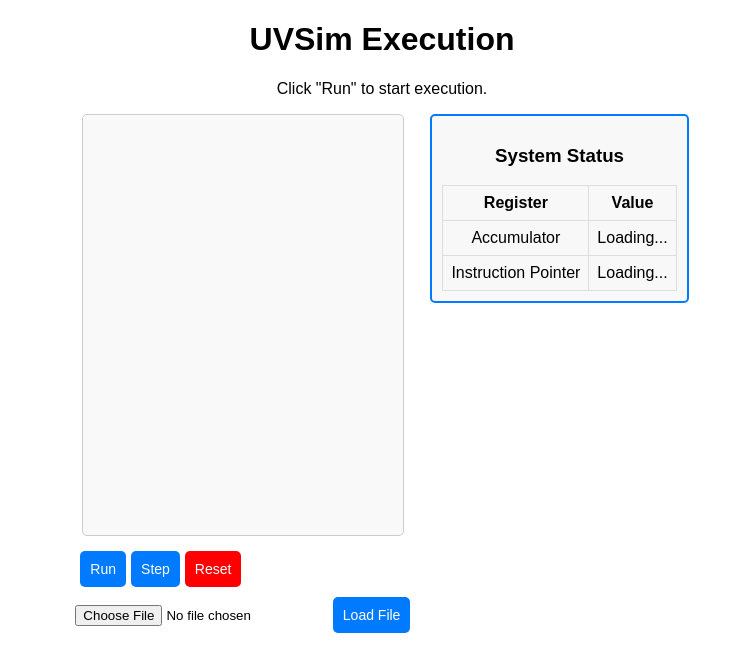
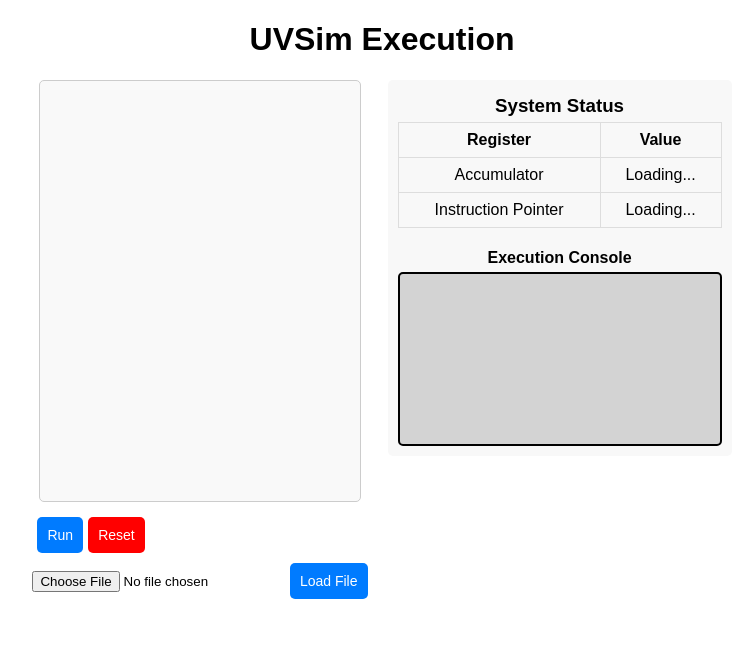
Before and after one commit to lrivera238/UVSim, a Flask app: page / in a window 1280 px wide. Shown: the top 672 px of the page, without its empty margins (258-1011 px from the left). Run offline with Flask 3, Linux system fonts and the light colour scheme; parts of the project's set-up code (start-up, migrations or seed data) failed here and were passed over.

Commit message:
Console done

```diff
--- a/Services/UVSimService.py
+++ b/Services/UVSimService.py
@@ -130,7 +130,6 @@
                 if self.branch_zero(operand):
                     return {"message": f"Branching to {operand} because accumulator is zero"}
             case "43":  # Halt
-                self.model.instruction_pointer += 1
                 return {"message": "Program halted.", "halt": True}
             case _:
                 return {"message": f"Invalid instruction {instruction} at {self.model.instruction_pointer}", "halt": True}
--- a/app/static/script.js
+++ b/app/static/script.js
@@ -76,10 +76,14 @@
     .then(response => response.json())
     .then(data => {
         console.log(data.message);
-        document.getElementById('execution-message').innerText = data.message;
+
+        if (data.message.includes("Input required") ||
+            data.message.includes("Output") ||
+            data.message.includes("Program halted")) {
+            appendToConsole(data.message);
+        }
 
         fetchMemory(); // Update memory and highlight
-        fetchStatus(); // Update accumulator and pointer
 
         if (data.halt) {
             console.log("Execution halted.");
@@ -97,32 +101,12 @@
     .catch(error => console.error('Error executing instruction:', error));
 }
 
-function stepInstruction(userInput = null) {
-    isRunning = false; // Stop auto-run mode
-
-    fetch('/api/step_instruction', {
-        method: 'POST',
-        headers: { 'Content-Type': 'application/json' },
-        body: JSON.stringify({ input: userInput })
-    })
-    .then(response => response.json())
-    .then(data => {
-        console.log(data.message);
-        document.getElementById('execution-message').innerText = data.message;
-
-        fetchMemory(); // Update memory and highlight
-        fetchStatus(); // Update accumulator and pointer
-
-        if (data.halt) {
-            console.log("Execution halted.");
-            return;
-        }
-
-        if (data.waitForInput) {
-            showModal();
-        }
-    })
-    .catch(error => console.error('Error executing instruction:', error));
+function appendToConsole(message) {
+    let consoleElement = document.getElementById('execution-message');
+    let newMessage = document.createElement('div');
+    newMessage.textContent = message;
+    consoleElement.appendChild(newMessage);
+    consoleElement.scrollTop = consoleElement.scrollHeight; // Auto-scroll to latest message
 }
 
 function showModal() {
--- a/app/static/styles.css
+++ b/app/static/styles.css
@@ -61,7 +61,6 @@
 
 /* Status table styling */
 .status-table {
-    border: 2px solid #007BFF;
     padding: 10px;
     border-radius: 5px;
     background: #f8f8f8;
@@ -176,3 +175,26 @@
     font-weight: bold;
     border: 2px solid red;
 }
+
+/* Execution Console */
+.console-container {
+    width: 300px;
+    height: 150px;
+    background: lightgrey;
+    color: black;
+    font-family: "Courier New", monospace;
+    padding: 10px;
+    border-radius: 5px;
+    overflow-y: auto;
+    border: 2px solid #000000;
+    text-align: left;
+}
+
+.status-table h3{
+    margin-top: 5px;
+    margin-bottom: 5px; /* Remove bottom margin */
+}
+
+.status-table h4 {
+    margin-bottom: 5px; /* Remove bottom margin */
+}
--- a/app/templates/index.html
+++ b/app/templates/index.html
@@ -12,8 +12,6 @@
 
     <!-- Execution Message -->
 
-    <p id="execution-message">Click "Run" to start execution.</p>
-
     <div class="main-content">
 
         <div class="memory-wrapper">
@@ -22,7 +20,7 @@
             <!-- Buttons Below Memory Container -->
             <div class="button-container">
                 <button onclick="executeInstruction()">Run</button>
-                <button onclick="stepInstruction()" class="step-button">Step</button>
+                <!-- <button onclick="stepInstruction()" class="step-button">Step</button> -->
                 <button onclick="resetSystem()" class="reset-button">Reset</button>
             </div>
             <!-- File Upload Section -->
@@ -40,6 +38,11 @@
                 <tr><td>Accumulator</td><td id="accumulator">Loading...</td></tr>
                 <tr><td>Instruction Pointer</td><td id="instruction-pointer">Loading...</td></tr>
             </table>
+
+            <h4>Execution Console</h4>
+            <div class="console-container">
+                <div id="execution-message"></div>
+            </div>
         </div>
     </div>
 
```
Also changed, not shown: app/templates/styles.css (deleted, +0 -31 lines).
